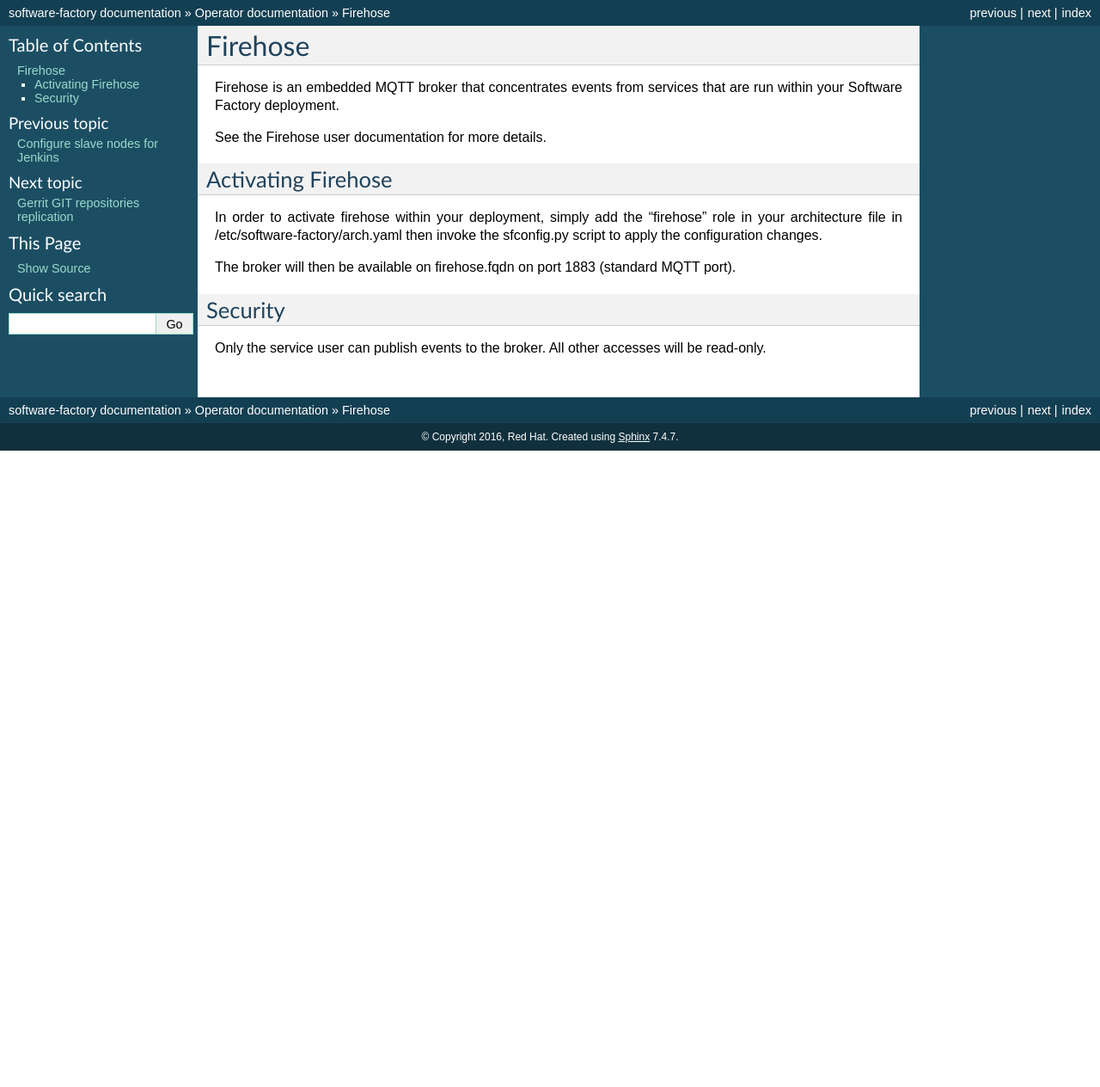
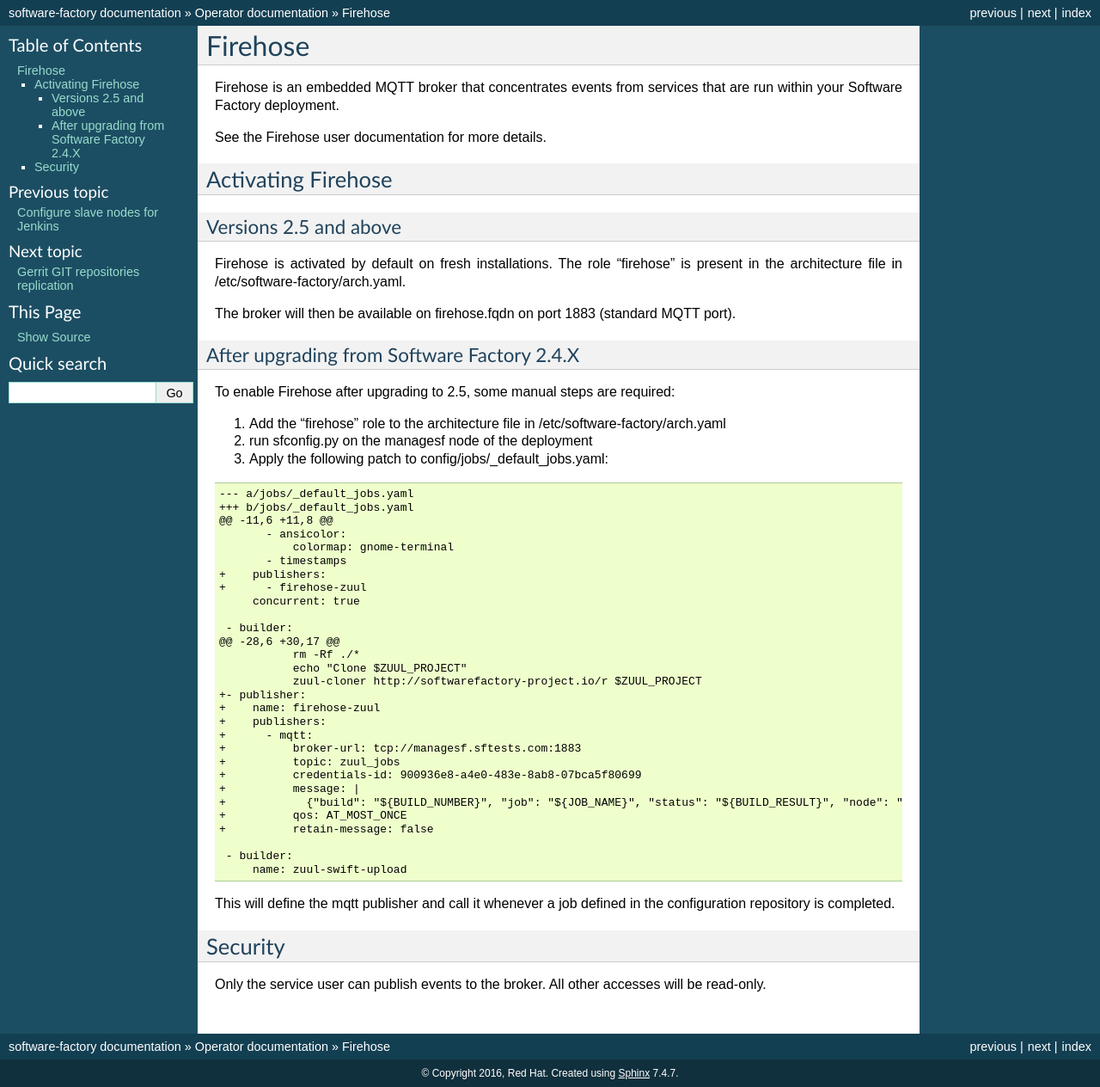
Before and after one commit to softwarefactory-project/sf-docs, a Sphinx documentation site: the page built from docs/firehose_operator.rst, in a window 1280 px wide. Shown: the whole page at 86% size. Built offline with Sphinx 7.4.7, drawn with Linux system fonts in a browser that asks for light colours; the version number could not be read and is left out; before the commit the page ends 900 px from its top, so only the background shows below that.

Commit message:
Document manual steps to install Firehose after upgrade to 2.5
Firehose installation requires to patch the default jobs definitions
in the config repo when upgrading to 2.5. Since this task cannot be
easily automated, it is documented for operators.

Change-Id: I7678e65547f5e6a06a1225a50d72c1d1bf92b4d9
Story: 139

```diff
--- a/docs/firehose_operator.rst
+++ b/docs/firehose_operator.rst
@@ -9,11 +9,54 @@
 Activating Firehose
 ^^^^^^^^^^^^^^^^^^^
 
-In order to activate firehose within your deployment, simply add the "firehose"
-role in your architecture file in /etc/software-factory/arch.yaml then invoke
-the sfconfig.py script to apply the configuration changes.
+Versions 2.5 and above
+......................
+Firehose is activated by default on fresh installations. The role "firehose" is present in the architecture
+file in /etc/software-factory/arch.yaml.
 
 The broker will then be available on firehose.fqdn on port 1883 (standard MQTT port).
+
+After upgrading from Software Factory 2.4.X
+...........................................
+To enable Firehose after upgrading to 2.5, some manual steps are required:
+
+#. Add the "firehose" role to the architecture file in /etc/software-factory/arch.yaml
+#. run sfconfig.py on the managesf node of the deployment
+#. Apply the following patch to config/jobs/_default_jobs.yaml:
+
+::
+
+  --- a/jobs/_default_jobs.yaml
+  +++ b/jobs/_default_jobs.yaml
+  @@ -11,6 +11,8 @@
+         - ansicolor:
+             colormap: gnome-terminal
+         - timestamps
+  +    publishers:
+  +      - firehose-zuul
+       concurrent: true
+
+   - builder:
+  @@ -28,6 +30,17 @@
+             rm -Rf ./*
+             echo "Clone $ZUUL_PROJECT"
+             zuul-cloner http://softwarefactory-project.io/r $ZUUL_PROJECT
+  +- publisher:
+  +    name: firehose-zuul
+  +    publishers:
+  +      - mqtt:
+  +          broker-url: tcp://managesf.sftests.com:1883
+  +          topic: zuul_jobs
+  +          credentials-id: 900936e8-a4e0-483e-8ab8-07bca5f80699
+  +          message: |
+  +            {"build": "${BUILD_NUMBER}", "job": "${JOB_NAME}", "status": "${BUILD_RESULT}", "node": "${NODE_NAME}", "ZUUL_UUID": "${ZUUL_UUID}", "ZUUL_PIPELINE": "${ZUUL_PIPELINE}", "ZUUL_URL": "${ZUUL_URL}", "ZUUL_PROJECT": "${ZUUL_PROJECT}", "ZUUL_BRANCH": "${ZUUL_BRANCH}", "ZUUL_CHANGES": "${ZUUL_CHANGES}", "ZUUL_REF": "${ZUUL_REF}", "ZUUL_COMMIT": "${ZUUL_COMMIT}", "ZUUL_CHANGE_IDS": "${ZUUL_CHANGE_IDS}", "ZUUL_CHANGE": "${ZUUL_CHANGE}", "ZUUL_PATCHSET": "${ZUUL_PATCHSET}"}
+  +          qos: AT_MOST_ONCE
+  +          retain-message: false
+
+   - builder:
+       name: zuul-swift-upload
+
+This will define the mqtt publisher and call it whenever a job defined in the configuration repository is completed.
 
 Security
 ^^^^^^^^
--- a/docs/firehose_user.rst
+++ b/docs/firehose_user.rst
@@ -17,8 +17,7 @@
   Service           Topic         Source
 ================= ============= ================
  Gerrit             gerrit        `germqtt`_
- Jenkins [1]_       zuul_jobs     `MQTT notification plugin`_
-                                  "firehose-zuul" predefined publisher
+ Jenkins [1]_       zuul_jobs     `MQTT notification plugin`_  and "firehose-zuul" predefined publisher
  Nodepool           nodepool      `ochlero`_
  Zuul               zuul          `ochlero`_
 ================= ============= ================
```
